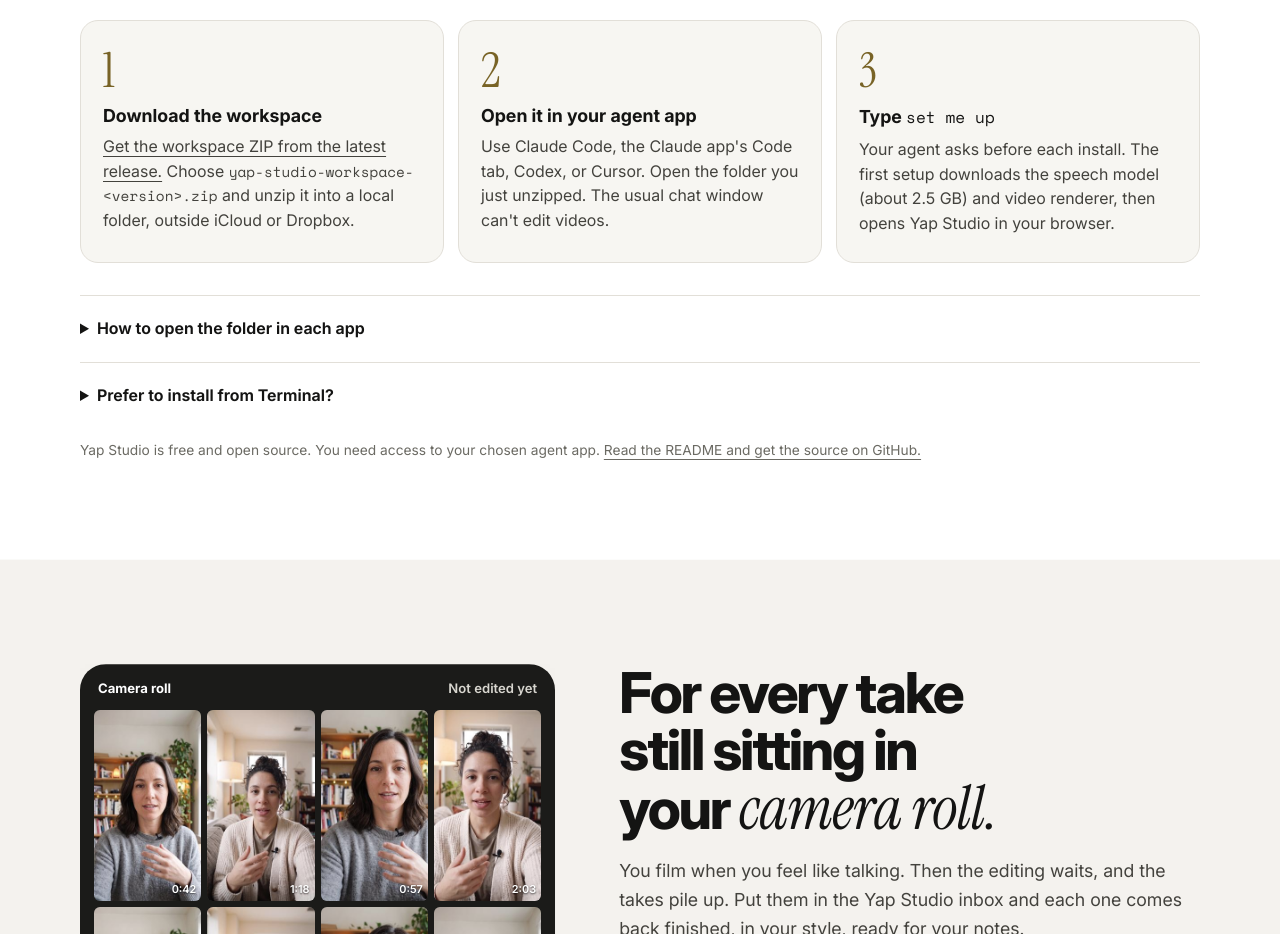
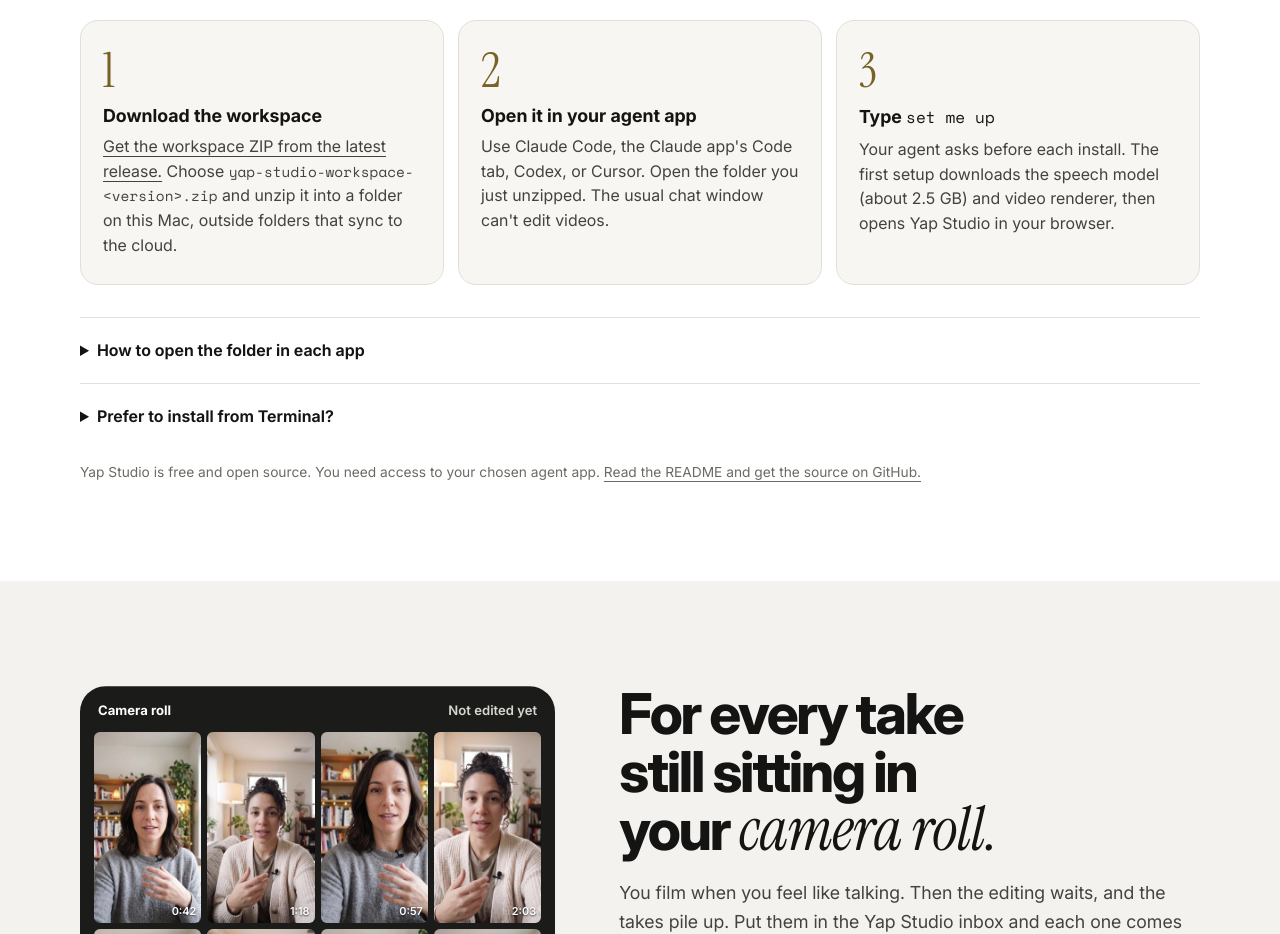
Before and after one commit to cathrynlavery/yap-studio, a browser extension: page site/public/index.html in a window 1280 px wide. Shown: the part 1080-2014 px from the top of the page. Drawn offline with Linux system fonts and the light colour scheme.

Commit message:
Run product CI on website changes and keep vault paths and sync service names out of the site
Site-only commits skipped CI, so main's required checks never reported on
site-only PRs and a release tag on a site-only commit had no main CI run for
the release gate. The site README named 1Password vault paths and the page
named sync services, which the hygiene test rejects.

```diff
--- a/site/public/index.html
+++ b/site/public/index.html
@@ -115,7 +115,7 @@ No third-party quotes are shown on the page.
     <h2 class="h2" id="get-title">Get it. <em>Then give it a take.</em></h2>
     <p class="sub">You need a Mac with macOS 14 or newer, about 10 GB free on a local disk, and an app that can run the edit on your Mac.</p>
     <ol class="start">
-      <li><h3>Download the workspace</h3><p><a href="https://github.com/cathrynlavery/yap-studio/releases/latest">Get the workspace ZIP from the latest release.</a> Choose <code>yap-studio-workspace-&lt;version&gt;.zip</code> and unzip it into a local folder, outside iCloud or Dropbox.</p></li>
+      <li><h3>Download the workspace</h3><p><a href="https://github.com/cathrynlavery/yap-studio/releases/latest">Get the workspace ZIP from the latest release.</a> Choose <code>yap-studio-workspace-&lt;version&gt;.zip</code> and unzip it into a folder on this Mac, outside folders that sync to the cloud.</p></li>
       <li><h3>Open it in your agent app</h3><p>Use Claude Code, the Claude app's Code tab, Codex, or Cursor. Open the folder you just unzipped. The usual chat window can't edit videos.</p></li>
       <li><h3>Type <code>set me up</code></h3><p>Your agent asks before each install. The first setup downloads the speech model (about 2.5 GB) and video renderer, then opens Yap Studio in your browser.</p></li>
     </ol>
```
Also changed, not shown: 3 other files.
